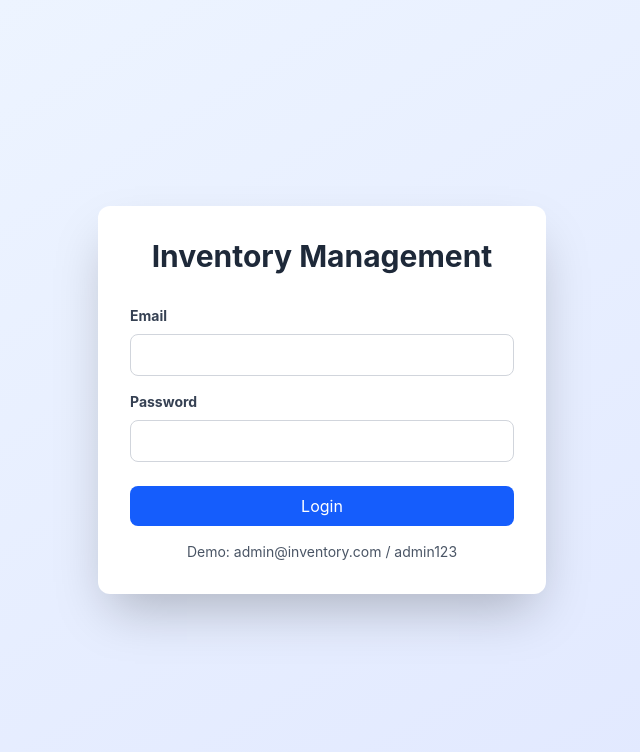
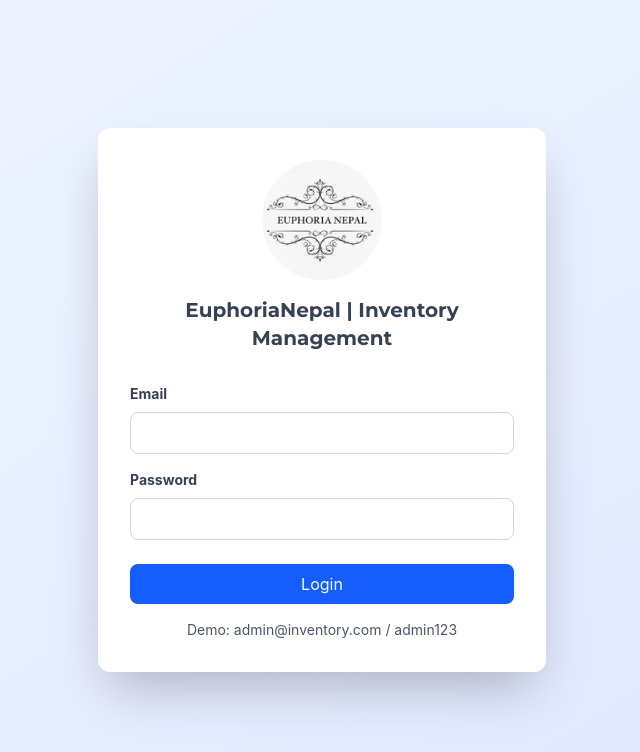
Before and after one commit to uShalstha93/Inventory-Management-System, a React (Vite) app in the folder client/: page /login in a window 1280 px wide. Shown: the top 752 px of the page, without its empty margins (318-958 px from the left). Built offline with nearby package versions, Linux system fonts and the light colour scheme; no server answers; a web font is replaced by a local one.

Commit message:
logo added in login page and photo uploaded for product (testing)

```diff
--- a/client/src/components/auth/Login.jsx
+++ b/client/src/components/auth/Login.jsx
@@ -4,6 +4,7 @@
 import toast from 'react-hot-toast';
 import axios from '../../utils/axiosConfig';
 import { setCredentials } from '../../features/auth/authSlice';
+import Logo from '../../assets/Logo.jpg';
 
 const Login = () => {
     const [email, setEmail] = useState('');
@@ -31,8 +32,11 @@
     return (
         <div className="min-h-screen flex items-center justify-center bg-linear-to-br from-blue-50 to-indigo-100">
             <div className="bg-white p-8 rounded-xl shadow-2xl w-full max-w-md">
-                <h2 className="text-3xl font-bold text-center text-gray-800 mb-8">
-                    Inventory Management
+                <div className="flex justify-center mb-4">
+                    <img src={Logo} alt="Logo" className="w-30 rounded-[50%]" />
+                </div>
+                <h2 className="text-xl font-bold text-center text-gray-700 mb-8 font-[Montserrat]">
+                    EuphoriaNepal | Inventory Management
                 </h2>
                 <form onSubmit={handleSubmit}>
                     <div className="mb-4">
```
Also changed, not shown: 1 other file (tests, documents, lock files or other folders).
